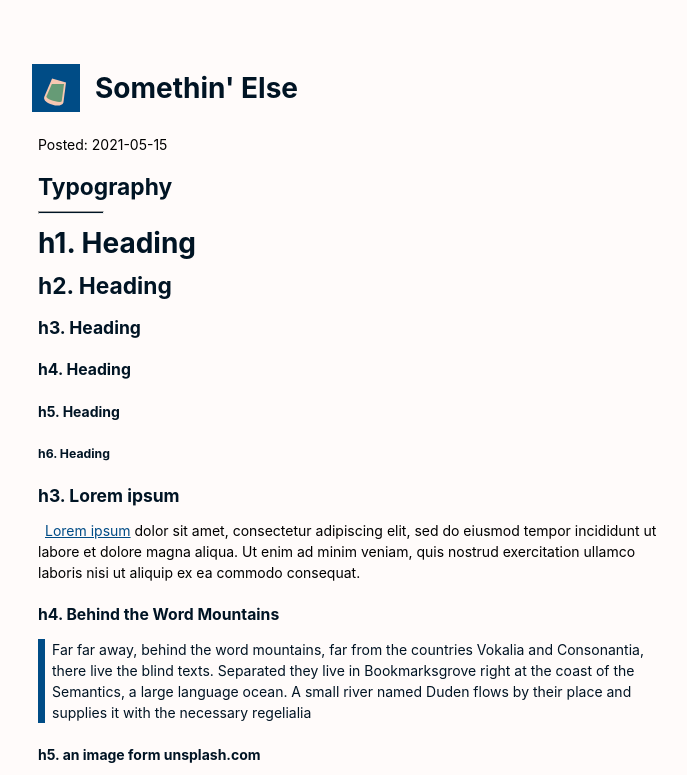
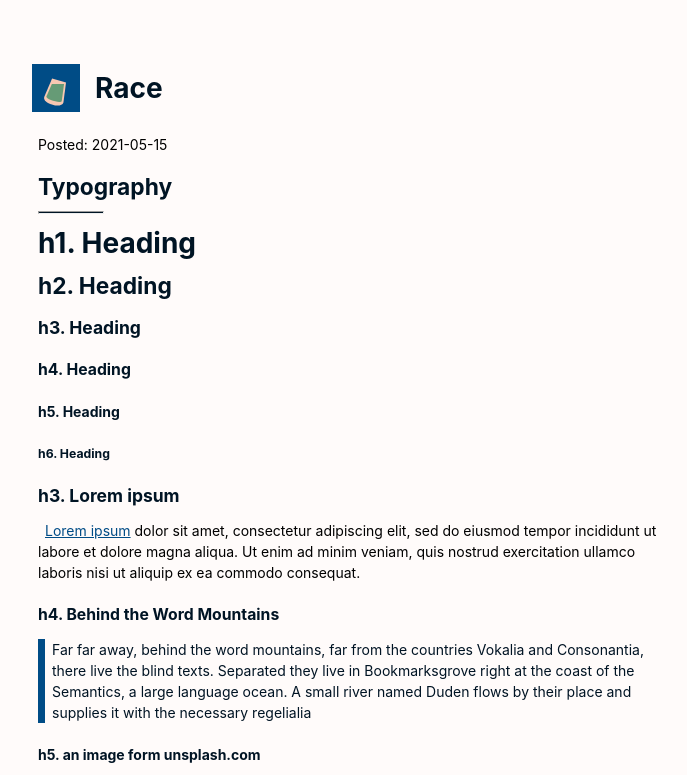
Before and after one commit to justgetwet/jekyll-race, a Jekyll site: the page built from _posts/2021-05-15-typography.md, in a window 1280 px wide, cut to the strip 0-775 px from the top of the page. Shown: the whole strip, without its empty margins (32-719 px from the left). Built offline with Jekyll 4.4.1, drawn with Linux system fonts in a browser that asks for light colours.

Commit message:
fix title

```diff
--- a/_config.yml
+++ b/_config.yml
@@ -1,4 +1,4 @@
 url: "https://justgetwet.github.io/"
 baseurl: "/race"
-title: "Somethin' Else"
+title: "Race"
 github_username: "Akira"
```
